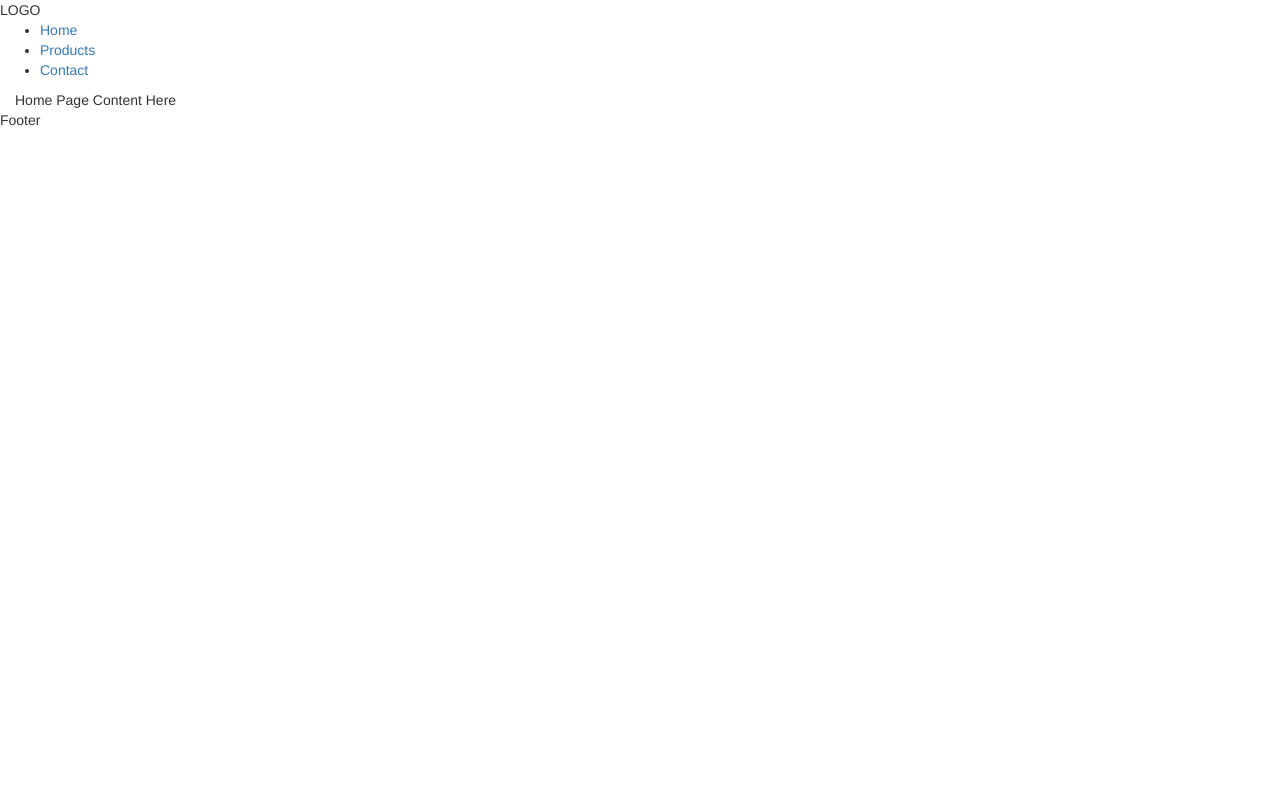
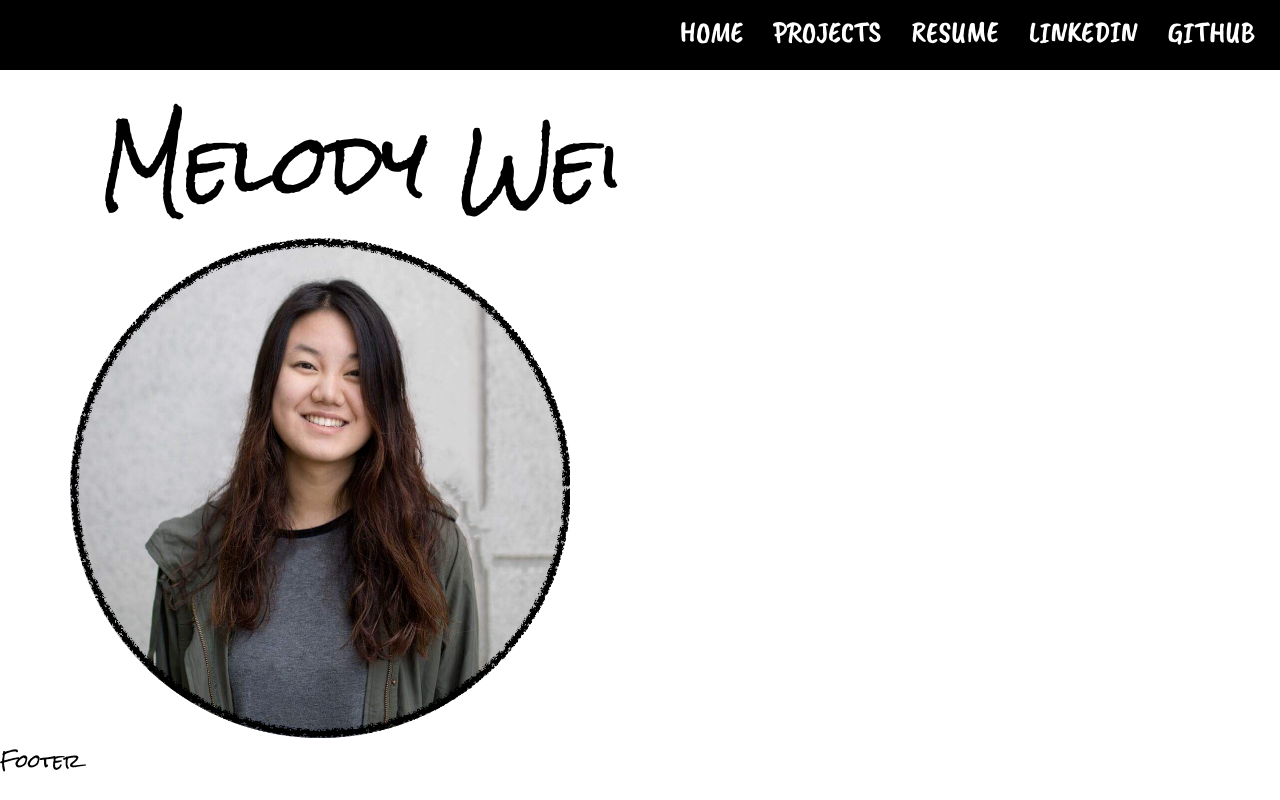
Before and after one commit to melodywei861016/melodywei861016.github.io, a React (Create React App) app in the folder personal-website/: page / in a window 1280 px wide. Built offline with nearby package versions, Linux system fonts and the light colour scheme.

Commit message:
initial design

```diff
--- a/personal-website/package.json
+++ b/personal-website/package.json
@@ -12,7 +12,8 @@
     "gulp-uglify": "^3.0.1",
     "react": "^16.5.0",
     "react-dom": "^16.5.0",
-    "react-scripts": "1.1.5"
+    "react-scripts": "1.1.5",
+    "react-window-resize-listener": "^1.1.0"
   },
   "scripts": {
     "predeploy": "npm run build",
--- a/personal-website/public/index.html
+++ b/personal-website/public/index.html
@@ -5,6 +5,7 @@
     <meta name="viewport" content="width=device-width, initial-scale=1, shrink-to-fit=no">
     <meta name="theme-color" content="#000000">
     <link rel="stylesheet" href="https://maxcdn.bootstrapcdn.com/bootstrap/3.3.7/css/bootstrap.min.css" integrity="sha384-BVYiiSIFeK1dGmJRAkycuHAHRg32OmUcww7on3RYdg4Va+PmSTsz/K68vbdEjh4u" crossorigin="anonymous">
+    <link href="https://fonts.googleapis.com/css?family=Caveat+Brush|Rock+Salt|Ubuntu:400,400i,500,500i,700,700i" rel="stylesheet">
     <!--
       manifest.json provides metadata used when your web app is added to the
       homescreen on Android. See https://developers.google.com/web/fundamentals/engage-and-retain/web-app-manifest/
--- a/personal-website/src/App.js
+++ b/personal-website/src/App.js
@@ -2,6 +2,7 @@ import React, { Component } from 'react';
 import Header from './components/headerComponent/header';
 import Footer from './components/footerComponent/footer';
 import Homepage from './components/pages/homePage'
+import './Assets/css/default.min.css';
 
 class App extends Component {
   render() {
--- a/personal-website/src/Assets/css/default.min.css
+++ b/personal-website/src/Assets/css/default.min.css
@@ -1 +1 @@
-body{font-family:'Open Sans',sans-serif;font-size:18px;color:#010000;font-weight:400;font-style:normal}header{display:block;width:100%;background:#010000;color:#fff}
+body{font-family:Ubuntu,sans-serif;font-family:'Caveat Brush',cursive;font-family:'Rock Salt',cursive;font-size:18px;color:#010000;font-weight:400;font-style:normal}.container-fluid{line-height:24px}header{position:relative;display:block;width:100%;background:#010000;color:#fff;height:70px}header nav,header nav ul,header nav ul li{margin:0;padding:0;white-space:nowrap;overflow:hidden}header nav{position:absolute;top:50%;right:15px;-webkit-transform:translateY(-50%);-moz-transform:translateY(-50%);transform:translateY(-50%)}header nav ul li{display:inline-block;margin-right:10px;padding:10px}header nav ul li.last{margin:0}header nav ul li a{font-size:30px;font-family:'Caveat Brush';line-height:normal;color:#fff;text-decoration:none;-webkit-transition:.2s ease-in-out;-moz-transition:.2s ease-in-out;transition:.2s ease-in-out;cursor:pointer}header nav ul li a:hover{text-decoration:none;color:#0d98ba;-webkit-transition:.2s ease-in-out;-moz-transition:.2s ease-in-out;transition:.2s ease-in-out}body{height:100%;background:#fff}body h1{font-family:'Rock Salt';margin-top:50px;margin-left:100px;font-size:80px}body p{margin-top:30px;margin-Left:70px}
--- a/personal-website/src/Assets/scss/_config.scss
+++ b/personal-website/src/Assets/scss/_config.scss
@@ -1,16 +1,10 @@
+
 $black: #010000;
 $white: #ffffff;
 $lightGrey: #e6e6e6;
 $darkGrey: #333;
 $red: #ff1755;
-
-body {
-  font-family: 'Open Sans', sans-serif;
-  font-size: 18px;
-  color: $black;
-  font-weight: 400;
-  font-style: normal;
-}
+$blueGreen: #0d98ba;
 
 @mixin translateY($e) {
   -webkit-transform: translateY($e);
@@ -19,7 +13,21 @@ body {
 }
 
 @mixin transition($e) {
-  -webkit-transform:$e;
-    -moz-transform:$e;
-        transform:$e;
+  -webkit-transition:$e;
+    -moz-transition:$e;
+        transition:$e;
 }
+
+body {
+  font-family: 'Ubuntu', sans-serif;
+  font-family: 'Caveat Brush', cursive;
+  font-family: 'Rock Salt', cursive;
+  font-size: 18px;
+  color: $black;
+  font-weight: 400;
+  font-style: normal;
+}
+
+.container-fluid {
+  line-height: 24px;
+}
--- a/personal-website/src/Assets/scss/default.scss
+++ b/personal-website/src/Assets/scss/default.scss
@@ -1,13 +1,72 @@
 @import "_config.scss";
 
 header {
+  position: relative;
   display: block;
   width: 100%;
   background: $black;
-  color:$white;
+  color: $white;
+  height: 70px;
 
-  .logo {
+  // .logo {
+  //   position: absolute;
+  //   top: 50%; left: 70px;
+  //   font-size: 80px;
+  //   font-family: 'Caveat Brush', cursive;
+  //   @include translateY(-50%);
+  // }
+  nav,
+  nav ul,
+  nav ul li {
+    margin:0;
+    padding:0;
+    white-space:nowrap;
+    overflow:hidden;
+  }
+  nav {
+    position: absolute;
+    top: 50%; right: 15px;
+    @include translateY(-50%);
 
+    ul li {
+      display: inline-block;
+      margin-right:10px;
+      padding:10px;
+
+      &.last {
+        margin: 0;
+      }
+
+      a {
+        font-size: 30px;
+        font-family: 'Caveat Brush';
+        line-height: normal;
+        color: $white;
+        text-decoration: none;
+        @include transition(.2s ease-in-out);
+        cursor: pointer;
+
+        &:hover {
+          text-decoration: none;
+          color: $blueGreen;
+          @include transition(.2s ease-in-out);
+        }
+      }
+    }
   }
+}
 
+body {
+  height: 100%;
+  background: $white;
+  h1 {
+    font-family: 'Rock Salt';
+    margin-top: 50px;
+    margin-left: 100px;
+    font-size: 80px;
+  }
+  p {
+    margin-top: 30px;
+    margin-Left: 70px;
+  }
 }
--- a/personal-website/src/components/headerComponent/header.js
+++ b/personal-website/src/components/headerComponent/header.js
@@ -4,20 +4,22 @@ class Header extends Component {
   render() {
     return (
       <header>
-        <div className="logo">
-          LOGO
-        </div>
-
         <nav>
           <ul>
-            <li>
-              <a href="#">Home</a>
+            <li className="first">
+              <a href="/">HOME</a>
             </li>
             <li>
-              <a href="#">Products</a>
+              <a href="Projects">PROJECTS</a>
             </li>
             <li>
-              <a href="#">Contact</a>
+              <a href="https://drive.google.com/file/d/11RnzZRcJOyB1kInKImCXO49Vwpa-s7ZC/view?usp=sharing">RESUME</a>
+            </li>
+            <li>
+              <a href="https://www.linkedin.com/in/wei-melody/">LINKEDIN</a>
+            </li>
+            <li className="last">
+              <a href="https://github.com/melodywei861016">GITHUB</a>
             </li>
           </ul>
         </nav>
--- a/personal-website/src/components/pages/homePage.js
+++ b/personal-website/src/components/pages/homePage.js
@@ -1,12 +1,19 @@
 import React, { Component } from 'react';
+import ProPic from '../../Assets/images/pro_pic_circle.png';
 
 class Homepage extends Component {
   render() {
     return (
-      <div className="container-fluid">
-        Home Page Content Here
+      <div className="homepage">
+        <h1>
+          Melody Wei
+        </h1>
+        <p>
+          <img src={ProPic} width="500" height="500"/>
+        </p>
       </div>
     );
+
   }
 }
 
```
Also changed, not shown: personal-website/src/Assets/images/pro_pic_circle.png (added), 1 other file (tests, documents, lock files or other folders).
